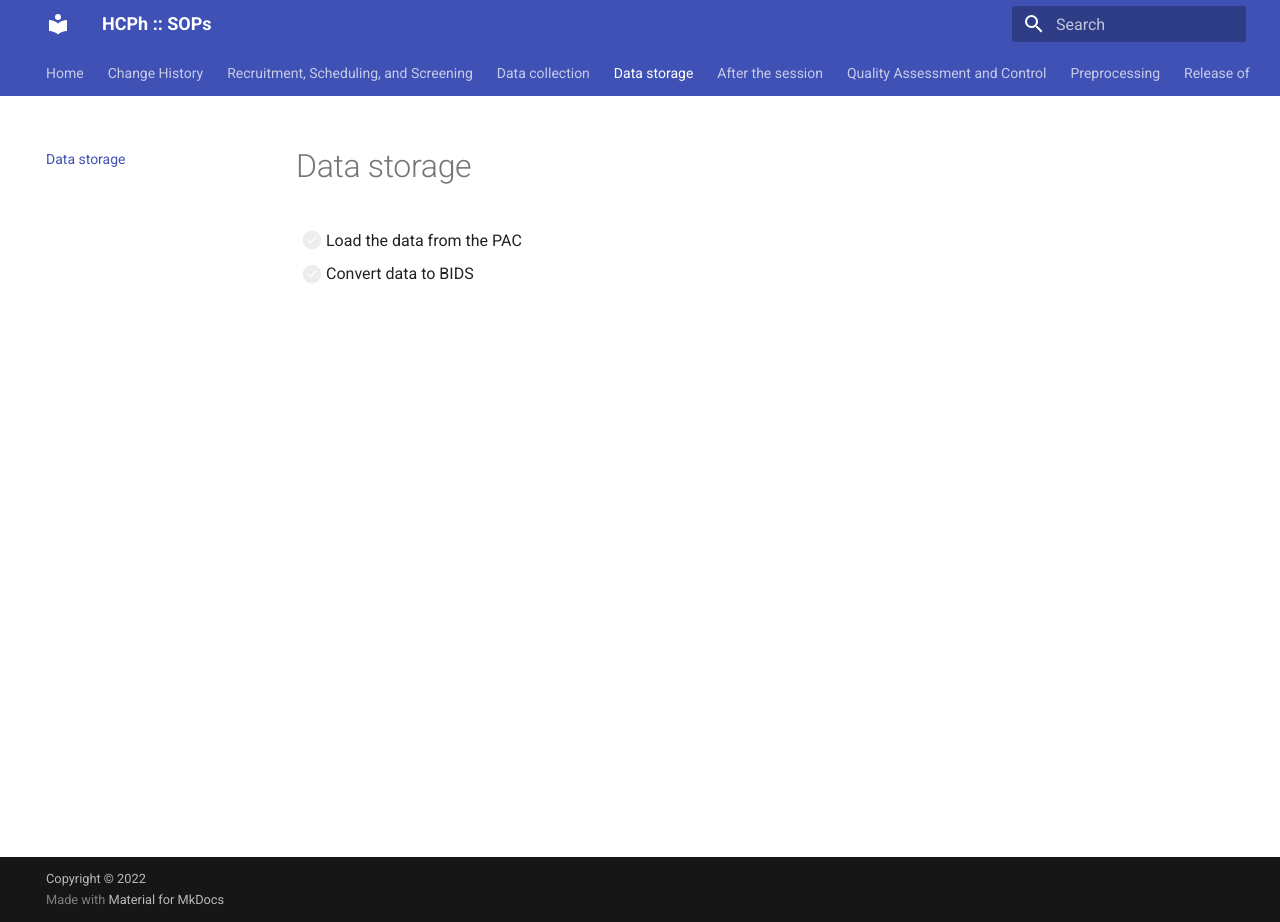
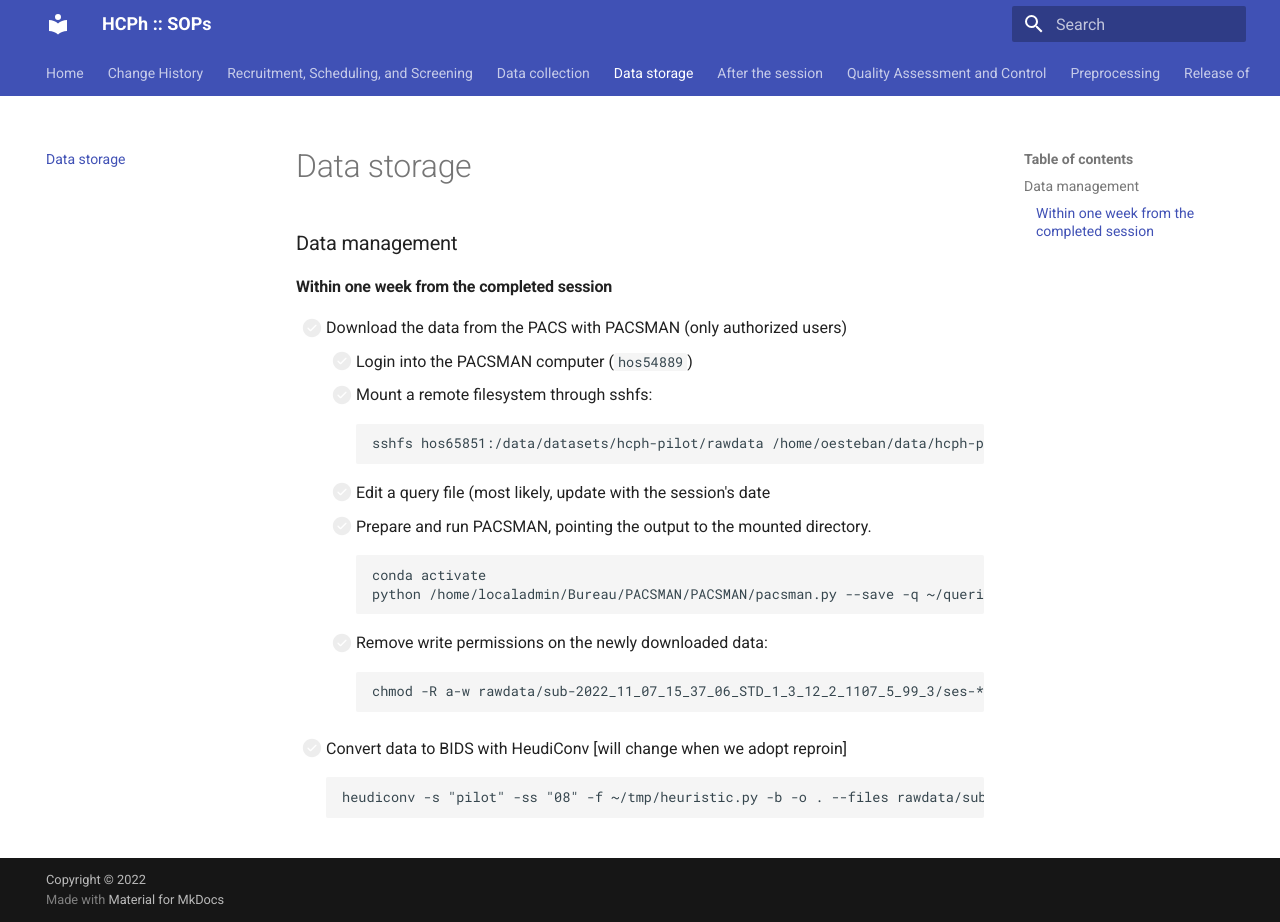
Before and after one commit to oesteban/hcph-sops, an MkDocs documentation site: the page built from docs/data-storage.md, in a window 1280 px wide and 922 px high. Built offline with MkDocs 1.6.1 and Material for MkDocs 9.7.7, drawn with Linux system fonts in a browser that asks for light colours.

Commit message:
Apply suggestions from Oscar's code review
Co-authored-by: Oscar Esteban <code@oscaresteban.es>

````diff
--- a/docs/data-storage.md
+++ b/docs/data-storage.md
@@ -1,2 +1,25 @@
-- [ ] Load the data from the PAC
-- [ ] Convert data to BIDS
+
+### Data management
+
+#### Within one week from the completed session
+
+- [ ] Download the data from the PACS with PACSMAN (only authorized users)
+    - [ ] Login into the PACSMAN computer  (`hos54889`)
+    - [ ] Mount a remote filesystem through sshfs:
+          ```
+          sshfs hos65851:/data/datasets/hcph-pilot/rawdata /home/oesteban/data/hcph-pilot -p 3389 -o idmap=user,gid=100
+          ```
+    - [ ] Edit a query file (most likely, update with the session's date
+    - [ ]  Prepare and run PACSMAN, pointing the output to the mounted directory.
+          ```
+          conda activate
+          python /home/localadmin/Bureau/PACSMAN/PACSMAN/pacsman.py --save -q ~/queries/mydata-onesession.csv --out_directory /home/oesteban/data/hcph-pilot/ --config /home/localadmin/Bureau/PACSMAN/PACSMAN/files/config_RESEARCH.json
+          ```
+    - [ ] Remove write permissions on the newly downloaded data:
+          ```
+          chmod -R a-w rawdata/sub-2022_11_07_15_37_06_STD_1_3_12_2_1107_5_99_3/ses-*
+          ```
+- [ ] Convert data to BIDS with HeudiConv [will change when we adopt reproin]
+    ```
+    heudiconv -s "pilot" -ss "08" -f ~/tmp/heuristic.py -b -o . --files rawdata/sub-2022_11_07_15_37_06_STD_1_3_12_2_1107_5_99_3/ses-20230116131825/
+    ```
````
Also changed, not shown: docs/pilot-session.md (+1 -1 lines).
